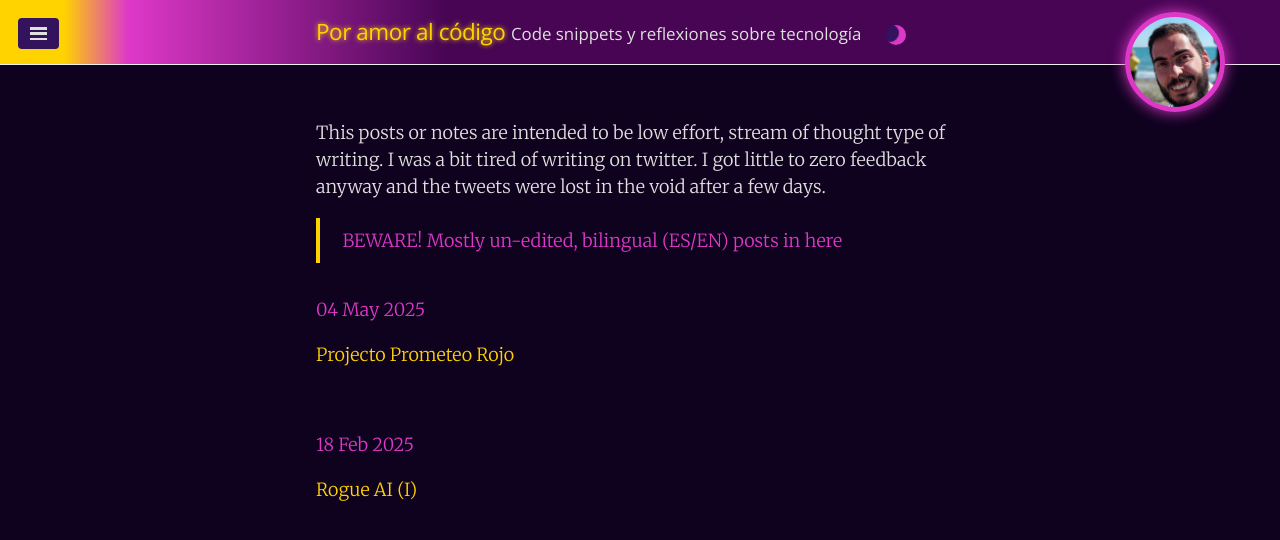
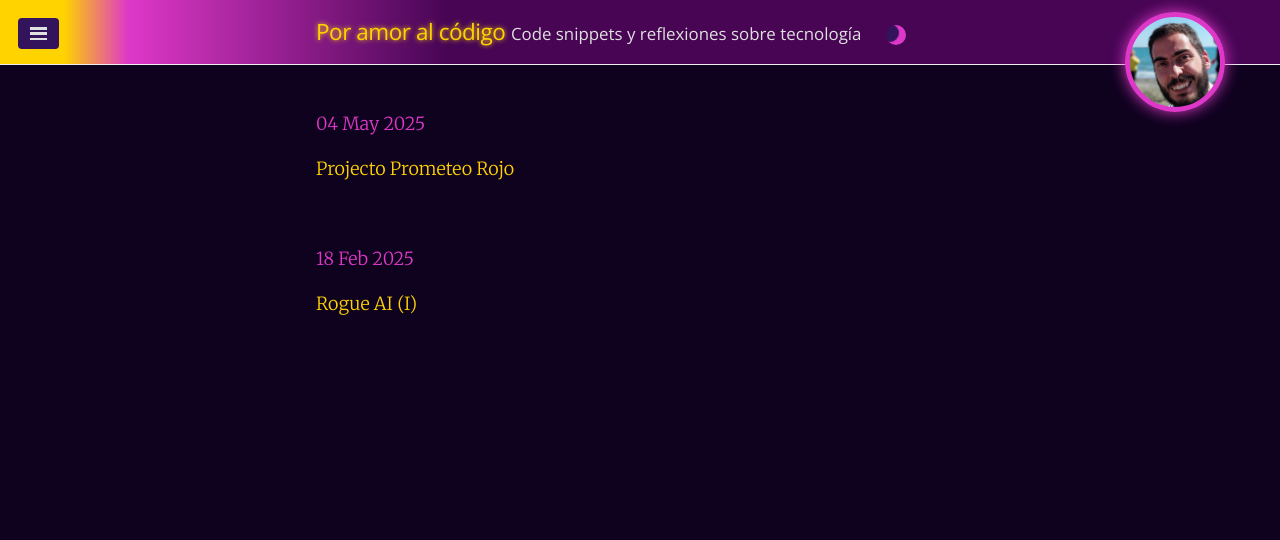
Before and after one commit to juanmirod/juanmirod.github.io, a Jekyll site: the page built from _fiction/index.html, in a window 1280 px wide. Shown: the top 540 px of the page. Built offline with Jekyll 4.4.1, drawn with Linux system fonts in a browser that asks for light colours.

Commit message:
remove microblog header from the fiction page

```diff
--- a/_fiction/index.html
+++ b/_fiction/index.html
@@ -3,14 +3,6 @@ layout: default
 title: Relatos
 ---
 
-<p>
-  This posts or notes are intended to be low effort, stream of thought type of writing.
-  I was a bit tired of writing on twitter. I got little to zero feedback anyway and the tweets
-  were lost in the void after a few days.
-</p>
-
-<blockquote><p>BEWARE! Mostly un-edited, bilingual (ES/EN) posts in here</p></blockquote>
-<br />
 <div class="posts">
   {% assign stories = site.fiction | sort: "date" | reverse %}
   {% for post in stories %}
```
